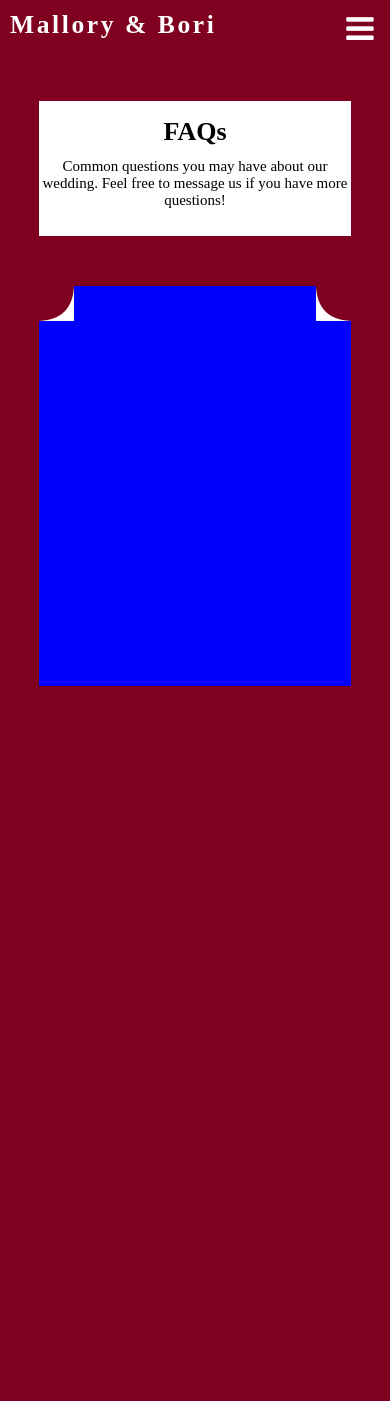
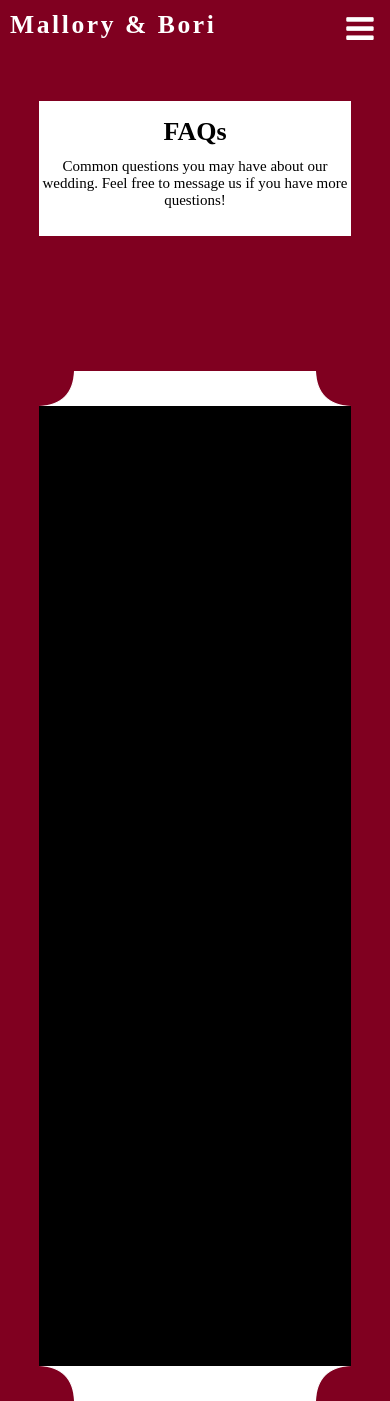
Before and after one commit to borikanes/wedding-ui, a React (Create React App) app: page /faq in a window 390 px wide. Before the commit the page ends 844 px from the top, so only its background shows below. Built offline with nearby package versions, Linux system fonts and the light colour scheme; a web font is replaced by a local one.

Commit message:
figured out mid section, still need to refactor. Also added sketch file for the save the date

```diff
--- a/src/Faq.css
+++ b/src/Faq.css
@@ -6,31 +6,11 @@
     z-index: -1;
 }
 
-.Faq-header-parent-div {
-    background-color: #800020;
-    height: 150px;
-    width: 100%;
-    display: flex;
-    margin-top: 50px;
-    justify-content: center;
-}
-
-.Faq-header-content-div {
-    width: 80%;
-    height: 100%;
-    background-color: white;
-    display: flex;
-    justify-content: center;
-    flex-direction: column;
-}
-
 .Faq-body-content-div {
     width: 80%;
-    height: 400px;
-    background-color: blue;
-    display: inline-flex;
-    /* justify-content: center; */
-    margin-top: 220px;
+    background-color: white;
+    display: inline-grid;
+    margin-top: 120px;
     position: inherit;
 }
 
@@ -52,11 +32,31 @@
 
 .Faq-inner-div {
     width: 100%;
-    height: 150px;
+    height: 660px;
     background-color: black;
+    margin-bottom: 70px;
+    display: flex;
 }
 
-@media only screen and (max-width : 610px) {
+.Faq-mid-bottom-left-arc-div {
+    height: 70px;
+    width: 70px;
+    left: 0px;
+    bottom: 0px;
+    position: absolute;
+    background-image: url("images/bottom-left.png");
+}
+
+.Faq-mid-bottom-right-arc-div {
+    height: 70px;
+    width: 70px;
+    right: 0px;
+    bottom: 0px;
+    position: absolute;
+    background-image: url("images/bottom-right.png");
+}
+
+@media only screen and (max-width : 767px) {
     .Faq-mid-top-right-arc-div {
         height: 35px;
         width: 35px;
@@ -71,4 +71,23 @@
         float: left;
         background-image: url("images/top-left-small.png");
     }
+
+    .Faq-mid-bottom-left-arc-div {
+        height: 35px;
+        width: 35px;
+        position: absolute;
+        background-image: url("images/bottom-left-small.png");
+    }
+
+    .Faq-mid-bottom-right-arc-div {
+        height: 35px;
+        width: 35px;
+        position: absolute;
+        background-image: url("images/bottom-right-small.png");
+    }
+
+    .Faq-inner-div {
+        margin-bottom: 35px;
+        height: 960px;
+    }
 }
--- a/src/Faq.js
+++ b/src/Faq.js
@@ -7,16 +7,18 @@ import './HomePage.css';
 
 export default class Faq extends Component {
     render(){
+        // let innerDivHeight = (window.matchMedia("(max-width: 767px)").matches) ? {'height': 660 + 'px'} : {'height': 960 + 'px'}
         return(
             <div className="Faq-parent-div">
                 <TopicHeader height="90%" title="FAQs" detail="Common questions you may have about our wedding. Feel free to message us if you have more questions!"/>
                 <div className="Faq-body-content-div" >
                     <div className="Faq-mid-top-left-arc-div"></div>
                     <div className="Faq-mid-top-right-arc-div"></div>
-                    <div>
+                    <div /*style={innerDivHeight}*/ className="Faq-inner-div" >
 
                     </div>
-
+                    <div className="Faq-mid-bottom-left-arc-div"></div>
+                    <div className="Faq-mid-bottom-right-arc-div"></div>
                 </div>
             </div>
         );
--- a/src/TopicHeader.css
+++ b/src/TopicHeader.css
@@ -1,8 +1,7 @@
 .TopicHeader-parent-div {
-    /* height: 124.5%; */
     width: 100%;
     background-color: #800020;
-    position: absolute;
+    position: relative;
     font-family: 'Merienda One', cursive;
     z-index: -1;
 }
```
Also changed, not shown: src/HomePage.css (indentation only), 1 other file (tests, documents, lock files or other folders).
